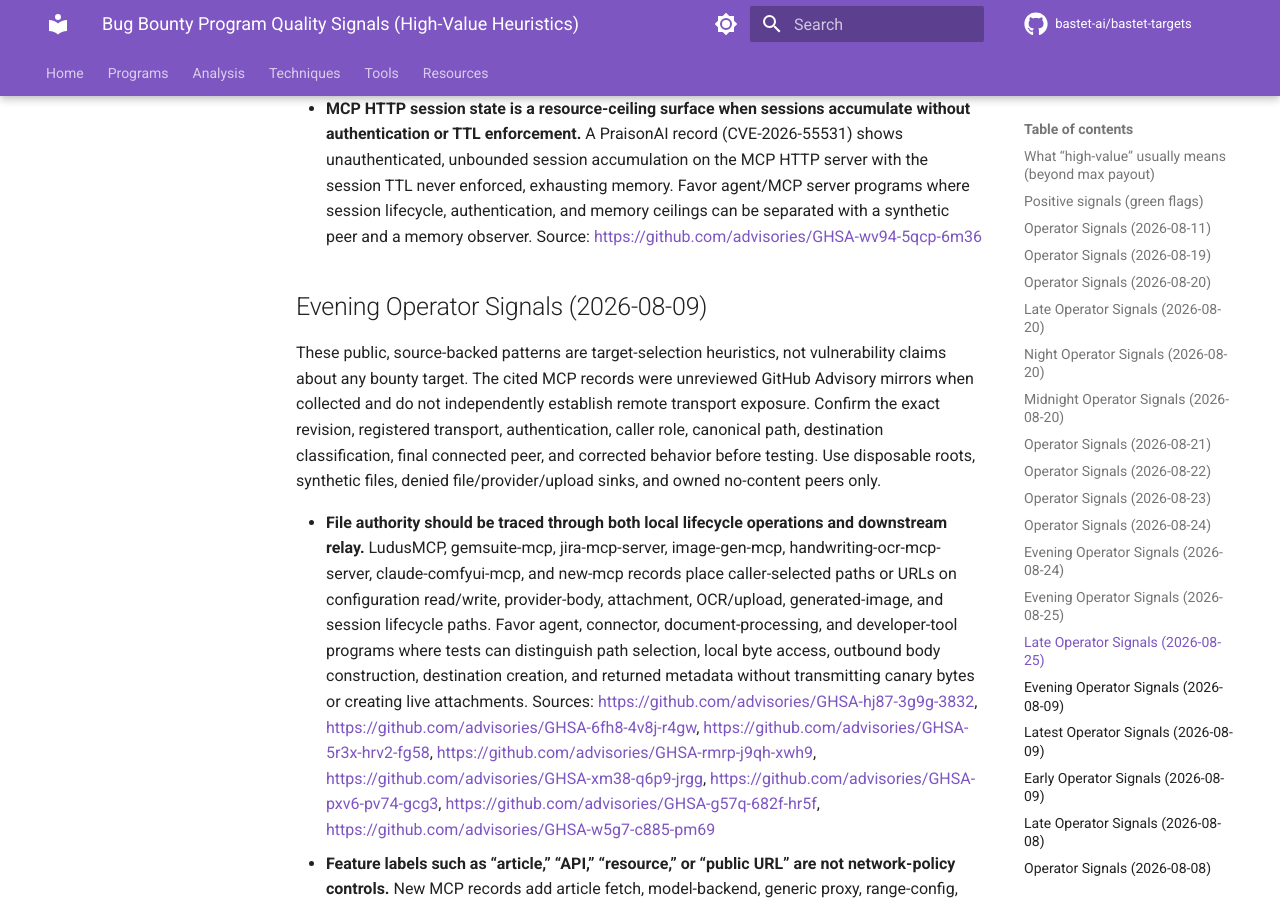
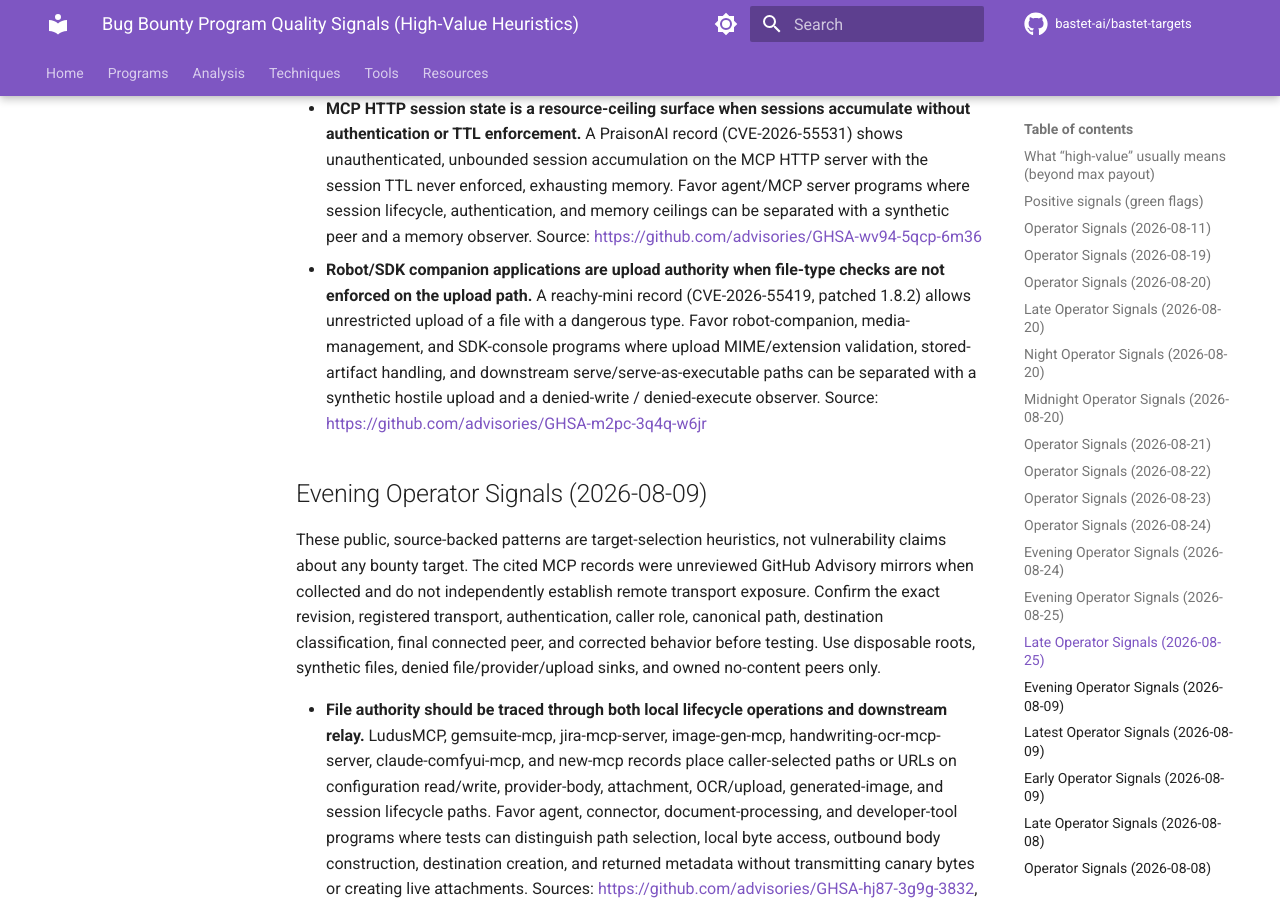
Before and after one commit to bastet-ai/bastet-targets, an MkDocs documentation site: the page built from docs/program-quality-signals.md, in a window 1280 px wide and 900 px high, scrolled down 28860 px. Built offline with MkDocs 1.6.1 and Material for MkDocs 9.7.7, drawn with Linux system fonts in a browser that asks for light colours; comment, search, counter and statistics services are not loaded.

Commit message:
Add 2026-08-25 late target quality signal: reachy-mini unrestricted upload of dangerous file type (CVE-2026-55419, GHSA-m2pc-3q4q-w6jr)

```diff
--- a/docs/program-quality-signals.md
+++ b/docs/program-quality-signals.md
@@ -167,6 +167,7 @@ These public, source-backed patterns are target-selection heuristics, not vulner
 - **OpenAPI-to-MCP converter tooling is a durable SSRF and trust-boundary family when tool-generated request fields keep their original destination without re-authorization.** A utcp-http record shows the HTTP tool invocation following redirects without re-validating the target, and a sibling utcp-gql record shows the CVE-2026-44661 fix not carried into the GraphQL and WebSocket plugins (CVE-2026-12210); a further utcp-http record shows the OAuth2 `tokenUrl` from an input spec crossing a trust boundary in OpenAPI conversion. Favor OpenAPI-to-MCP conversion, API-proxy, and tool-generation programs where spec-supplied endpoints, redirect revalidation, per-transport fix propagation, and token/credential destination binding can be separated with a synthetic spec and denied endpoints. Sources: https://github.com/advisories/GHSA-9qhg-99ww-9mqc, https://github.com/advisories/GHSA-ppx3-28rw-8fpf, https://github.com/advisories/GHSA-8cp3-qxj6-px34
 - **Terminal-UI list renderers are escape-injection sinks when item text reaches the terminal unsanitized.** A pickem record shows unsanitized item text reaching terminal escape sequences, so hostile list content can rewrite the screen or inject control sequences. Favor TUI, list-picker, and terminal-renderer programs where item-content escaping and user-content render context can be separated with a synthetic hostile item and a controlled terminal observer. Source: https://github.com/advisories/GHSA-8qx3-8gm5-9cj2
 - **MCP HTTP session state is a resource-ceiling surface when sessions accumulate without authentication or TTL enforcement.** A PraisonAI record (CVE-2026-55531) shows unauthenticated, unbounded session accumulation on the MCP HTTP server with the session TTL never enforced, exhausting memory. Favor agent/MCP server programs where session lifecycle, authentication, and memory ceilings can be separated with a synthetic peer and a memory observer. Source: https://github.com/advisories/GHSA-wv94-5qcp-6m36
+- **Robot/SDK companion applications are upload authority when file-type checks are not enforced on the upload path.** A reachy-mini record (CVE-2026-55419, patched 1.8.2) allows unrestricted upload of a file with a dangerous type. Favor robot-companion, media-management, and SDK-console programs where upload MIME/extension validation, stored-artifact handling, and downstream serve/serve-as-executable paths can be separated with a synthetic hostile upload and a denied-write / denied-execute observer. Source: https://github.com/advisories/GHSA-m2pc-3q4q-w6jr
 
 ## Evening Operator Signals (2026-08-09)
 
```
Also changed, not shown: docs/programs/program-quality-signals.md (+1 -0 lines), docs/resources/program-quality-signals.md (+1 -0 lines).
